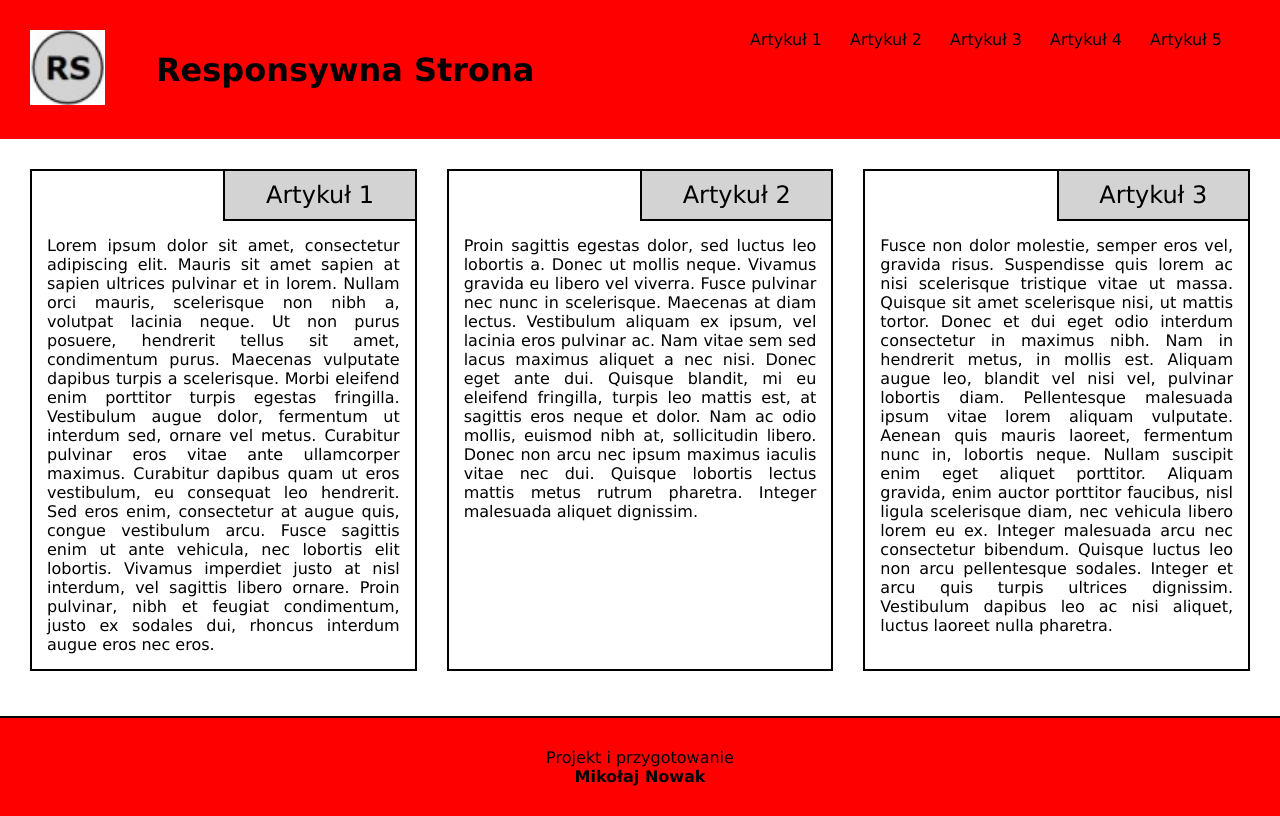
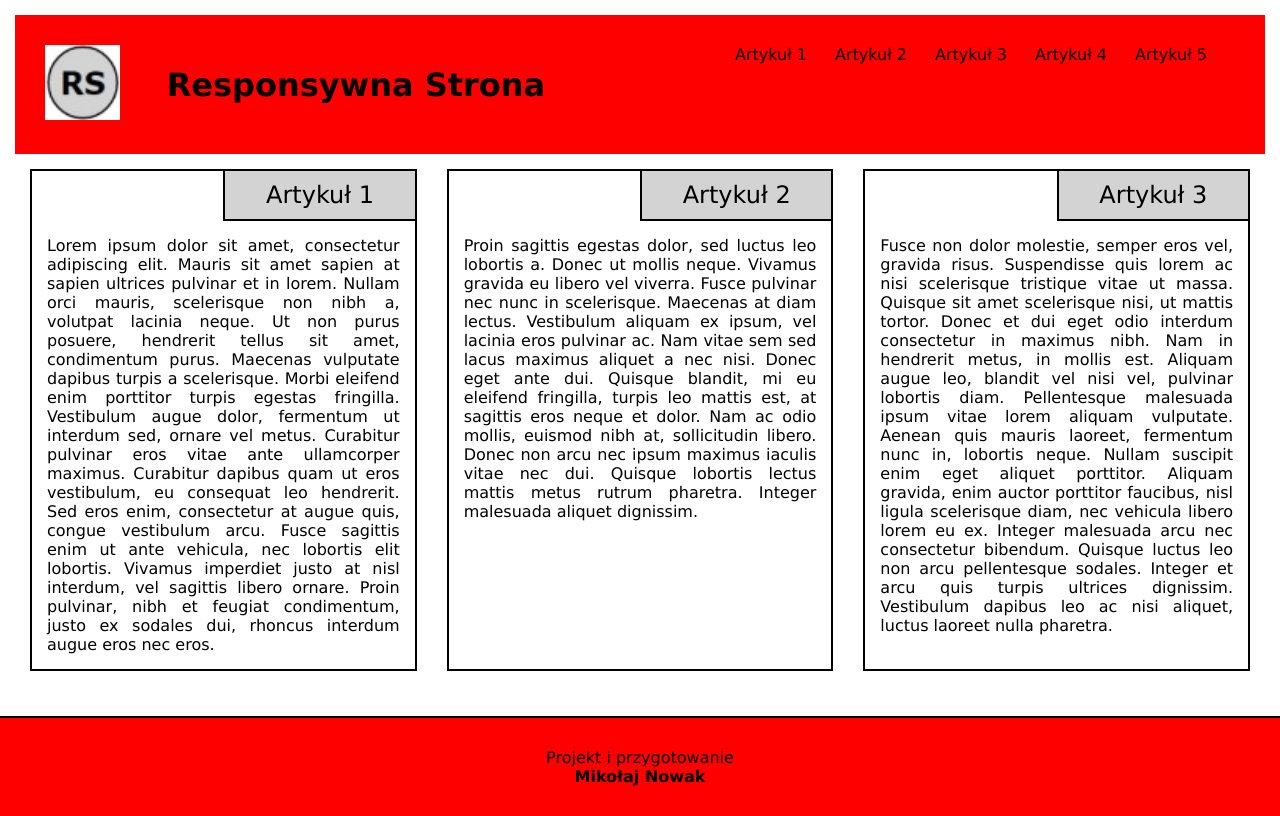
Before and after one commit to MNOWAK1234/INF6_IA, a PHP site: page / in a window 1280 px wide. Run offline with PHP 8.4, Linux system fonts and the light colour scheme.

Commit message:
Add files via upload

```diff
--- a/lab2/index.html
+++ b/lab2/index.html
@@ -7,6 +7,7 @@
     <link rel="stylesheet" href="style.css" />
   </head>
   <body>
+    <div class="container">
       <header>
         <div class="logo">
           <img src="RS.jpg" alt="Logo" />
@@ -28,7 +29,6 @@
         </div>
       </header>
 
-    <div class="container">
       <main>
         <article id="artykul1">
           <h2>Artykuł 1</h2>
--- a/lab2/style.css
+++ b/lab2/style.css
@@ -81,10 +81,21 @@ body {
     font-family: Arial, sans-serif;
 }
 
+html,
+body {
+    height: 100%;
+}
+
+body {
+    display: flex;
+    flex-direction: column;
+}
+
 .container {
     padding: 15px;
     display: flex;
-    flex-direction: row;
+    flex-direction: column;
+    flex: 1 0 auto;
 }
 
 .container main {
@@ -127,6 +138,7 @@ footer {
     justify-content: center;
     align-items: center;
     flex-direction: column;
+    flex-shrink: 0;
 }
 
 footer p:nth-of-type(2) {
```
Lines whose indentation alone changed are shown as unchanged.
